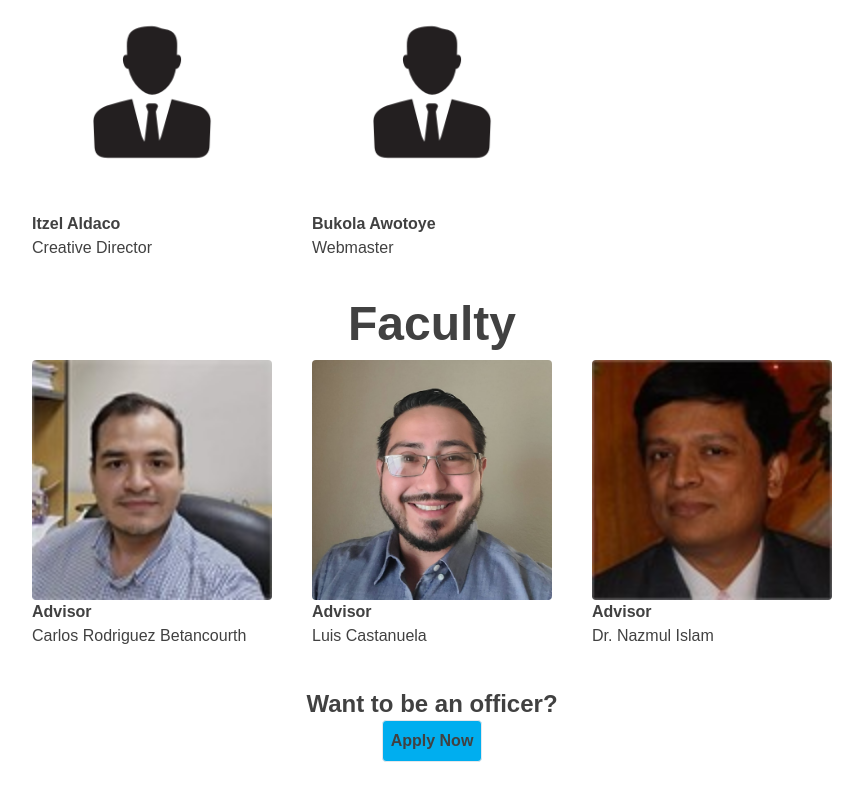
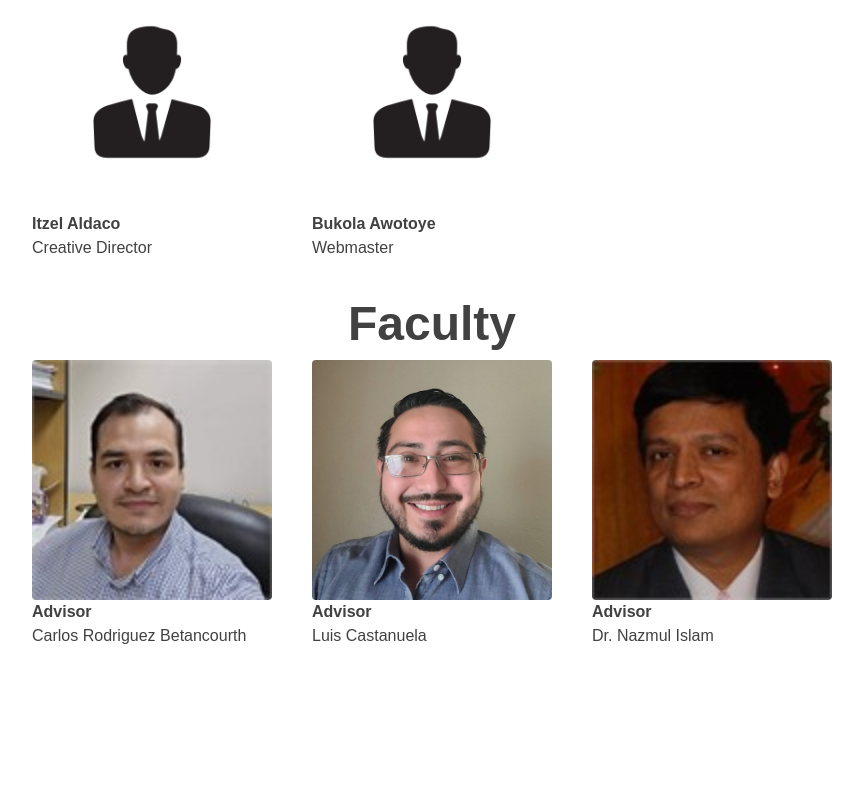
Before and after one commit to IEEE-ESB/website, a Next.js app: page /leadership in a window 1280 px wide. Shown: the part 1212-2012 px from the top of the page, without its empty margins (288-1151 px from the left). After the commit the page ends 1940 px from the top, so only its background shows below. Built offline with nearby package versions, Linux system fonts and the light colour scheme.

Commit message:
hiding button for now

```diff
--- a/src/app/leadership/page.js
+++ b/src/app/leadership/page.js
@@ -126,14 +126,14 @@ export default function Leadership() {
           ))}
         </div>
       </div>
-      <div className="justify-items-center">
+      {/* <div className="justify-items-center">
         <p className="text-2xl font-bold">Want to be an officer?</p>
         <a href="/leadership/join">
           <button className="bg-primary hover:bg-primary_dark hover:text-white border rounded p-2 font-bold">
             Apply Now
           </button>
         </a>
-      </div>
+      </div> */}
     </div>
   );
 }
```
